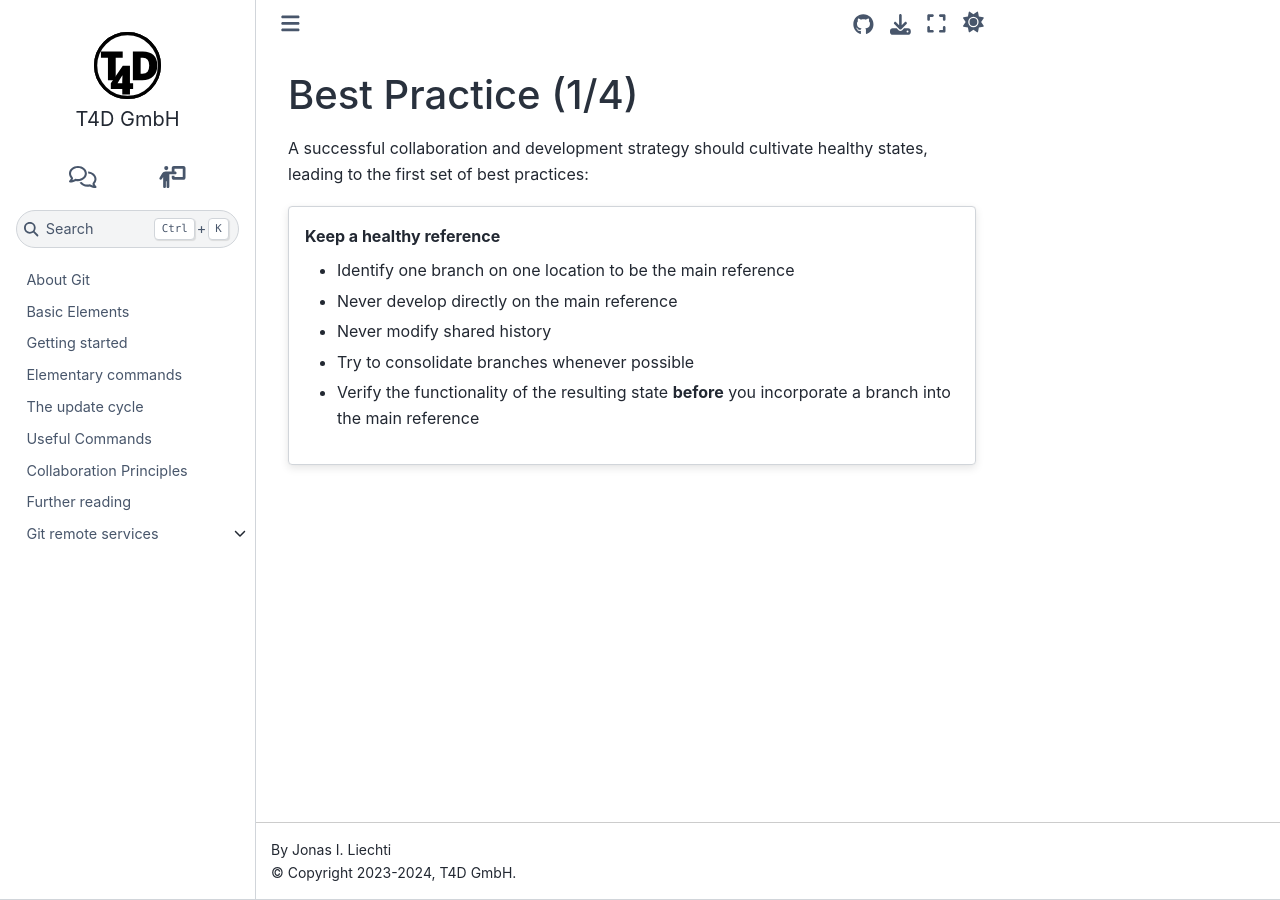
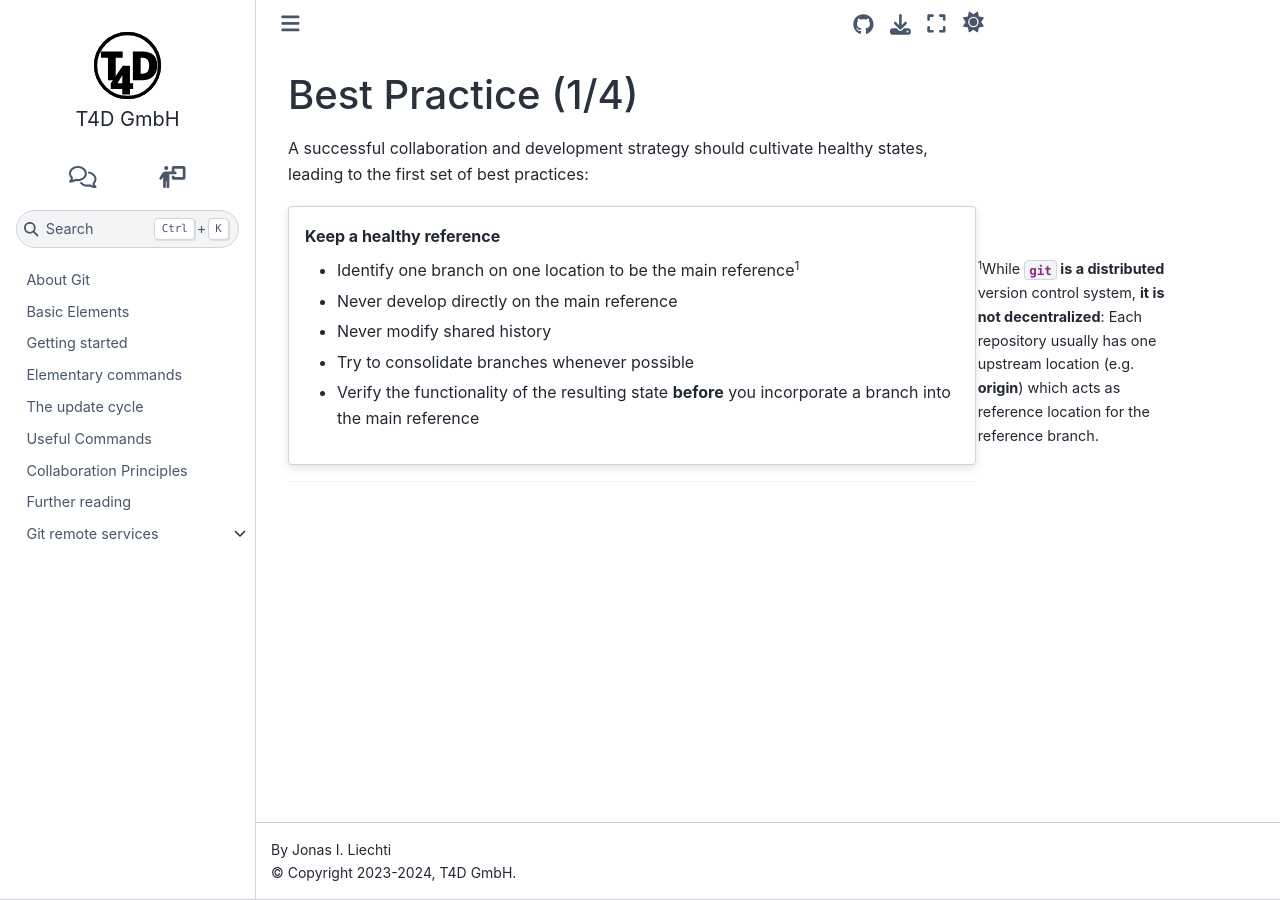
Before and after one commit to t4d-gmbh/working-with-git, a Sphinx documentation site: the page built from source/content/git/principles/healthy_reference_best.md, in a window 1280 px wide. Built offline with Sphinx 7.4.7 and the Sphinx Book theme 1.1.4, drawn with Linux system fonts in a browser that asks for light colours; pages that are not in the unit, such as notebooks, are missing from menus; the version number could not be read and is left out.

Commit message:
shorter tags

```diff
--- a/source/conf.py
+++ b/source/conf.py
@@ -105,7 +105,12 @@ def include_rstjinja(app, docname, parent_docname, source):
 
 def setup(app):
     builds = app.config.html_context.get('build', 'pages')
+    # setting `slide` and `page` context
+    app.config.html_context['page'] = True
+    app.config.html_context['slide'] = False
     if builds == 'slides':
+        app.config.html_context['slide'] = True
+        app.config.html_context['page'] = False
         # ###
         # we do some config adaptations for the slides
         # ###
--- a/source/content/git/principles/healthy_reference_best.md
+++ b/source/content/git/principles/healthy_reference_best.md
@@ -3,12 +3,12 @@
 A successful collaboration and development strategy should cultivate healthy states, leading to the first set of best practices:
 
 :::{card} Keep a healthy reference
-- Identify one branch on one location to be the main reference{% if build == "pages" %}[^sn1]{% endif %}
+- Identify one branch on one location to be the main reference{% if page %}[^sn1]{% endif %}
 - Never develop directly on the main reference
 - Never modify shared history
 - Try to consolidate branches whenever possible
 - Verify the functionality of the resulting state **before** you incorporate a branch into the main reference
 :::
-{% if build == 'pages' %}
+{% if page %}
 [^sn1]: While **`git` is a distributed** version control system, **it is not decentralized**: Each repository usually has one upstream location (e.g. **origin**) which acts as reference location for the reference branch.
 {% endif %}
```
Also changed, not shown: CONTRIBUTING.md (+9 -2 lines).
